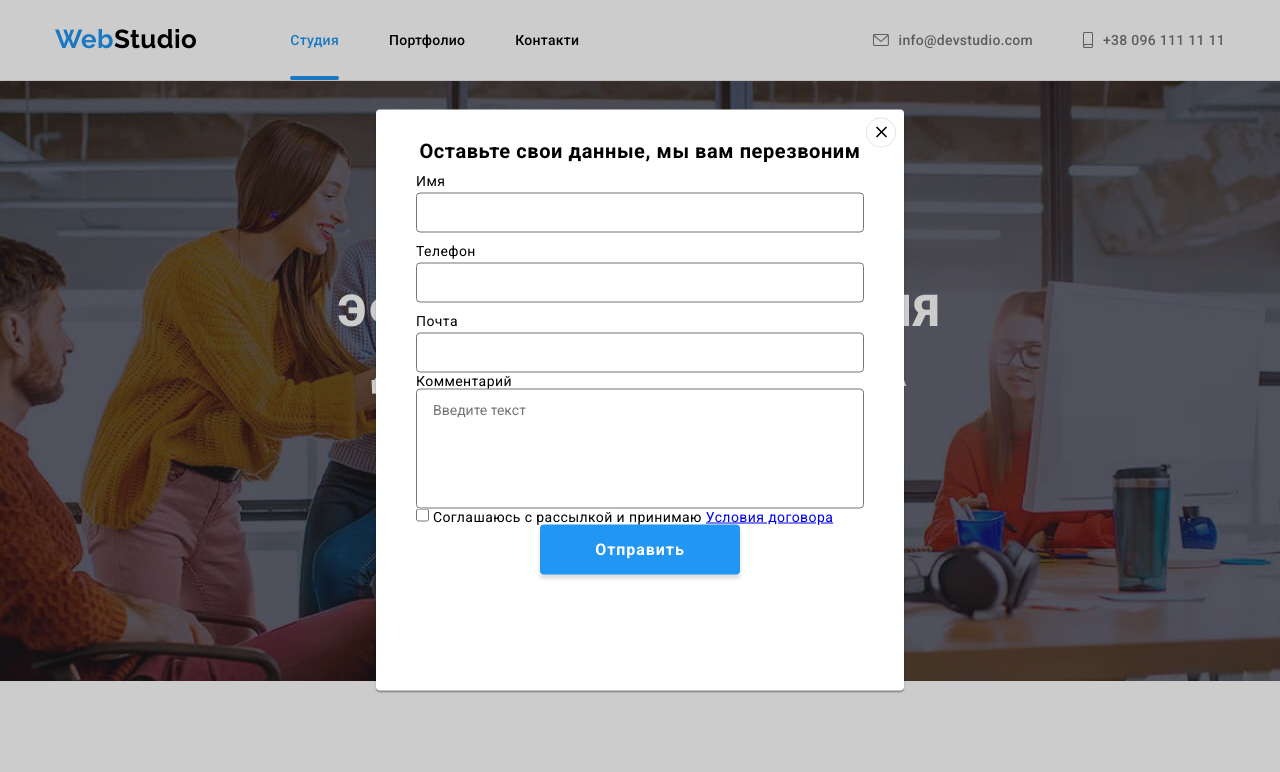
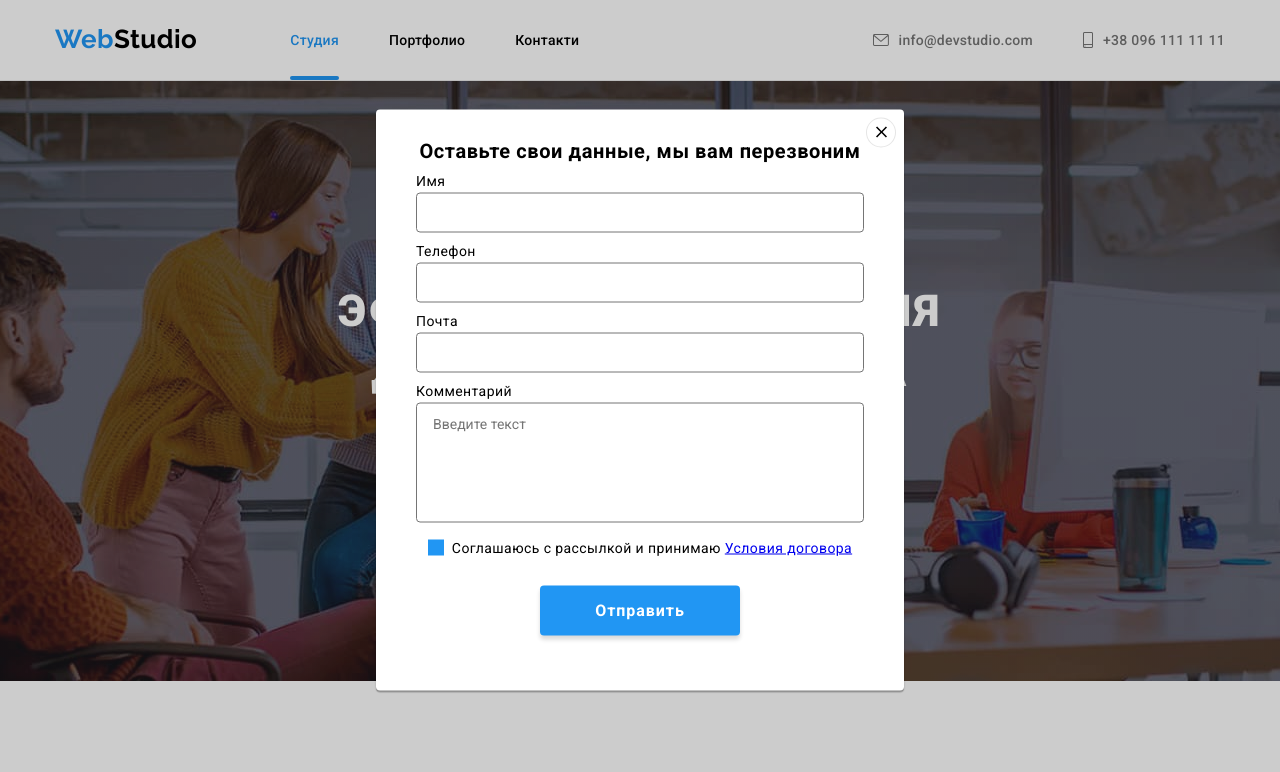
Before and after one commit to Vasylytsya777/goit-markup-hw-06, a plain HTML site: page index.html in a window 1280 px wide. Both pictures are taken after a click on the button "Заказать услугу". Shown: the top 772 px of the page. Drawn offline with nearby package versions, Linux system fonts and the light colour scheme.

Commit message:
готово

```diff
--- a/css/style.css
+++ b/css/style.css
@@ -1029,6 +1029,42 @@ body {
   height: 18px;
 }
 
+.modal-form-input-message {
+  margin-top: 10px;
+  margin-bottom: 4px;
+}
+
+.contact-form-message:focus,
+.contact-form-message:hover {
+  border-color: var(--accent-color);
+  transition: 250ms cubic-bezier(0.4, 0, 0.2, 1);
+}
+
+/* .license-contact:checked + .modal-for-label-check
+  display: block;
+  content: "";
+  width: 16px;
+  height: 16px;
+  background-color: var(--accent-color);
+} */
+
+.modal-for-label-check {
+  display: flex;
+  align-items: center;
+  margin: 0 auto;
+  margin-top: 17px;
+  margin-bottom: 30px;
+}
+
+.modal-for-label-check::before {
+  display: block;
+  content: "";
+  width: 16px;
+  height: 16px;
+  background-color: var(--accent-color);
+  margin-right: 8px;
+}
+
 /*
 
 .license-contact {
--- a/index.html
+++ b/index.html
@@ -94,17 +94,18 @@
 
 
 <!--Льоша брав в секцію давав одинаковий клас-->
-<label for="user-email">Комментарий</label>
+<label class="modal-form-input-message" for="user-email">Комментарий</label>
 <textarea class="contact-form-message" name="user-message"  placeholder="Введите текст"></textarea>
 
 <!--Льоша брав в секцію -->
 
 
 
-<label  for="license">
-  <input type="checkbox" class="license-contact" name="license-contact" value="agreed-license" id="license">
-  Соглашаюсь с рассылкой и принимаю <a href="#">Условия договора</a>
-</label>
+  <input type="checkbox" class="license-contact visually-hidden" name="license-contact" value="agreed-license" id="license">
+
+  <label  for="license" class="modal-for-label-check"><span>Соглашаюсь с рассылкой и принимаю <a href="#">Условия договора</a></span></label>
+
+
 <button type="button" class="contact-form-btn" >Отправить</button>
 
 
```
